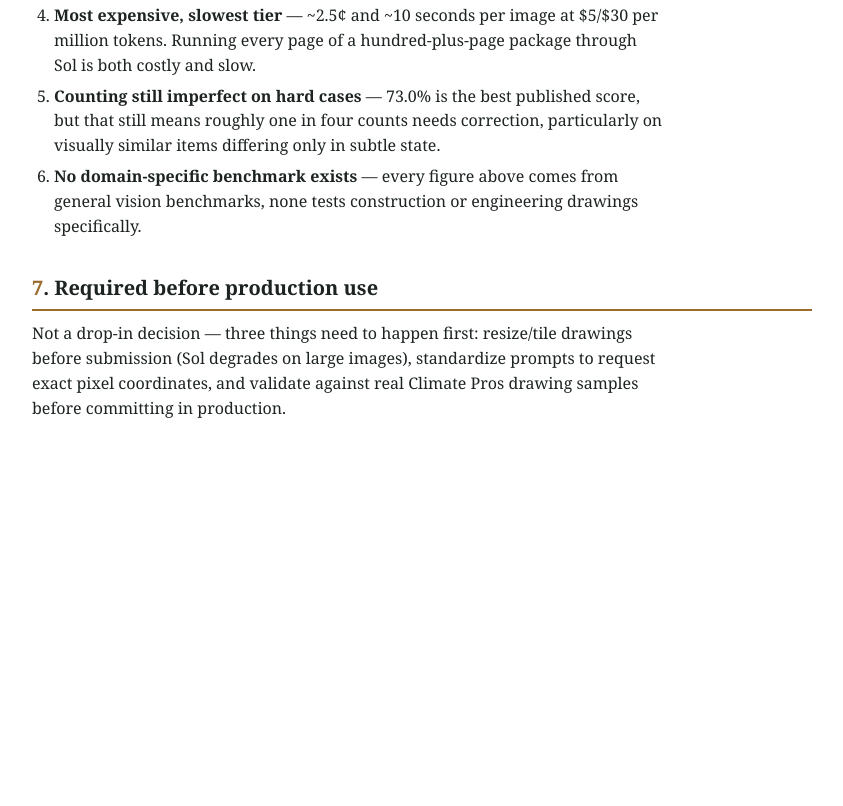
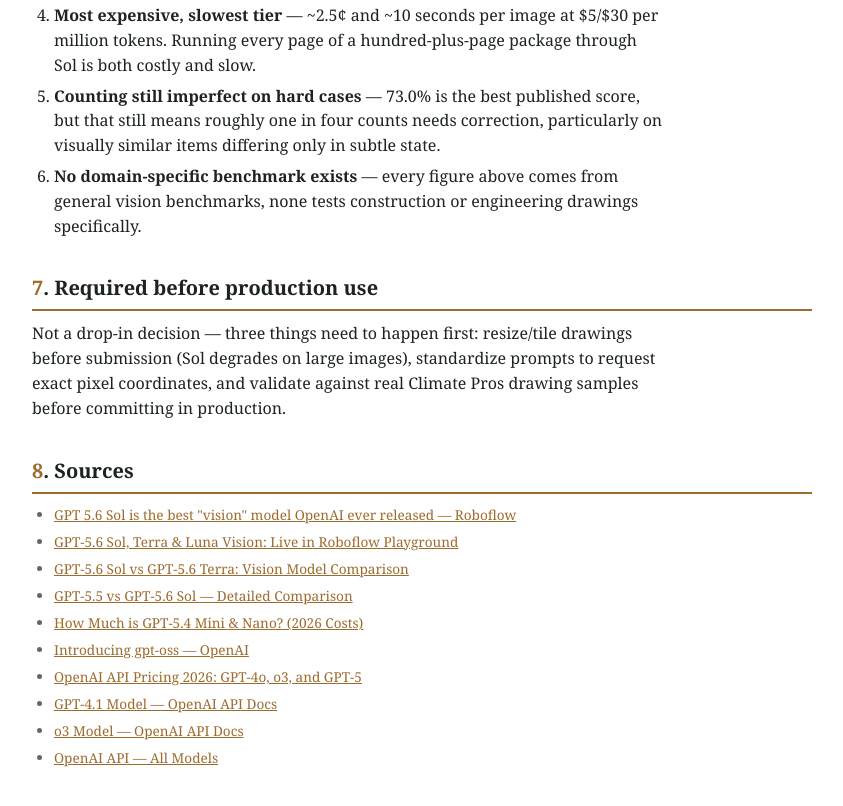
Before and after one commit to Sowmiya-Ravikumar12/ClimatePros, a plain HTML site: page Model-Evaluation.html in a window 1280 px wide. Shown: the part 4509-5315 px from the top of the page, without its empty margins (218-1061 px from the left). Before the commit the page ends 5022 px from the top, so only its background shows below. Drawn offline with Linux system fonts and the light colour scheme.

Commit message:
Update sources

```diff
--- a/Model-Evaluation.html
+++ b/Model-Evaluation.html
@@ -168,6 +168,20 @@
 <h2><span class="secnum">7</span>. Required before production use</h2>
 <p>Not a drop-in decision &mdash; three things need to happen first: resize/tile drawings before submission (Sol degrades on large images), standardize prompts to request exact pixel coordinates, and validate against real Climate Pros drawing samples before committing in production.</p>
 
+<h2><span class="secnum">8</span>. Sources</h2>
+<ul class="note">
+  <li><a href="https://blog.roboflow.com/openai-gpt-5-6/">GPT 5.6 Sol is the best "vision" model OpenAI ever released &mdash; Roboflow</a></li>
+  <li><a href="https://blog.roboflow.com/openai-gpt-5-6-sol-terra-and-luna/">GPT-5.6 Sol, Terra &amp; Luna Vision: Live in Roboflow Playground</a></li>
+  <li><a href="https://playground.roboflow.com/models/compare/gpt-5-6-sol-vs-gpt-5-6-terra">GPT-5.6 Sol vs GPT-5.6 Terra: Vision Model Comparison</a></li>
+  <li><a href="https://docsbot.ai/models/compare/gpt-5-5/gpt-5-6-sol">GPT-5.5 vs GPT-5.6 Sol &mdash; Detailed Comparison</a></li>
+  <li><a href="https://www.glbgpt.com/hub/how-much-is-gpt-5-4-mini-nano/">How Much is GPT-5.4 Mini &amp; Nano? (2026 Costs)</a></li>
+  <li><a href="https://openai.com/index/introducing-gpt-oss/">Introducing gpt-oss &mdash; OpenAI</a></li>
+  <li><a href="https://valueaddvc.com/blog/openai-api-pricing-2026-gpt-4o-o3-and-gpt-5-cost-breakdown-for-developers">OpenAI API Pricing 2026: GPT-4o, o3, and GPT-5</a></li>
+  <li><a href="https://developers.openai.com/api/docs/models/gpt-4.1">GPT-4.1 Model &mdash; OpenAI API Docs</a></li>
+  <li><a href="https://developers.openai.com/api/docs/models/o3">o3 Model &mdash; OpenAI API Docs</a></li>
+  <li><a href="https://developers.openai.com/api/docs/models">OpenAI API &mdash; All Models</a></li>
+</ul>
+
 <script>
 (function () {
   var table = document.getElementById('cmpTable');
```
